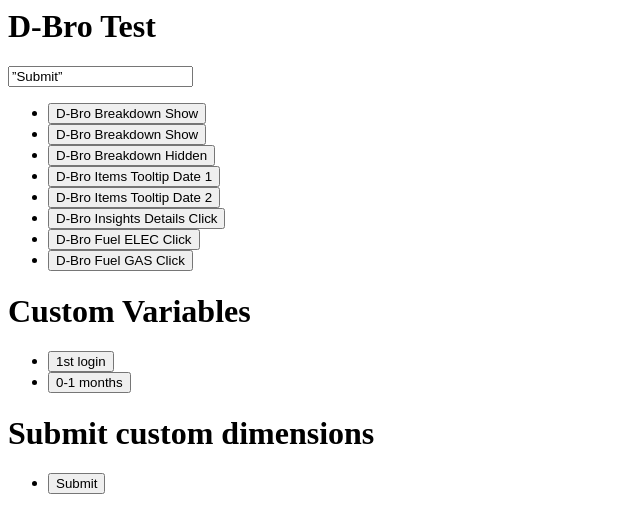
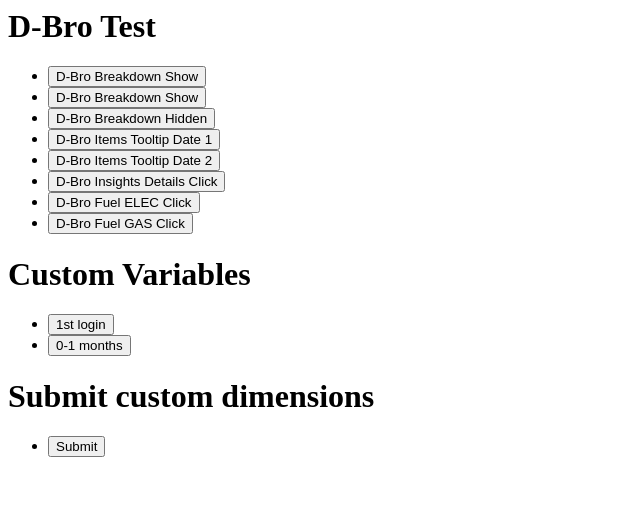
Before and after one commit to hansqrd/hansqrd.github.io, a plain HTML site: page index.html in a window 1280 px wide. Shown: the whole page, without its empty margins (0-640 px from the left). Drawn offline with Linux system fonts and the light colour scheme.

Commit message:
Modified index.html

```diff
--- a/index.html
+++ b/index.html
@@ -9,6 +9,7 @@
 
       ga('create', 'UA-74295362-1', 'auto');
       ga('send', 'pageview');
+
     </script>
 
     <script type="text/javascript">
@@ -33,7 +34,6 @@
   </head>
   <body>
     <h1>D-Bro Test</h1>
-    <input id=”contact-submit” class=”button” type=”submit” value=”Submit” onClick="ga('send', 'event', { eventCategory: 'data-browser', eventAction: 'widget-load', eventLabel: 'isBreakdown', eventValue: 0});">
     <ul>
       <li><button onClick="ga('send', 'event', { eventCategory: 'data-browser', eventAction: 'widget-load', eventLabel: 'isBreakdown', eventValue: 0});">D-Bro Breakdown Show </button></li>
       <li><button onclick="gaEvent('data-browser', 'widget-load', 'isBreakdown', '0')">D-Bro Breakdown Show </button></li>
```
